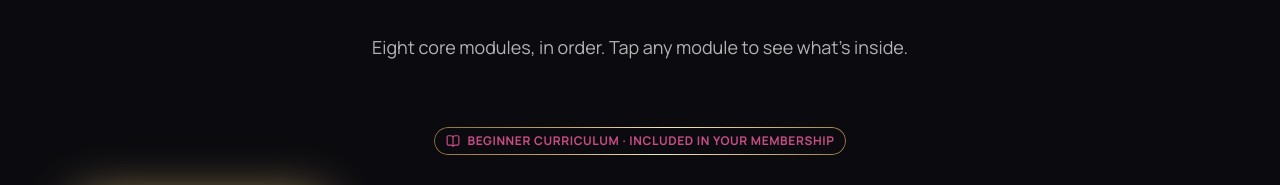
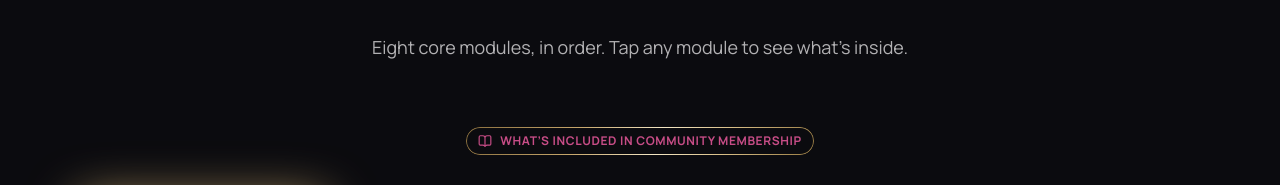
Before and after one commit to theprofitpenthouse-community/TheProfitPenthouse, a React (Vite) app: page / in a window 1280 px wide. Shown: the part 3350-3535 px from the top of the page. Built offline with nearby package versions, Linux system fonts and the light colour scheme.

Commit message:
Curriculum label: What's included in Community membership
Co-Authored-By: Claude Opus 5.5 <noreply@anthropic.com>
Claude-Session: https://claude.ai/code/session_016gxHeuEf72KyR5fTW7GLdD

```diff
--- a/src/components/Learn.tsx
+++ b/src/components/Learn.tsx
@@ -23,7 +23,7 @@ export function Curriculum() {
         sub="Eight core modules, in order. Tap any module to see what’s inside."
       />
       <div className="mb-8 flex flex-wrap justify-center gap-3 text-xs font-bold uppercase tracking-wider">
-        <span className="relative inline-flex items-center gap-2 rounded-full foil-ring px-3 py-1.5 text-blush"><BookOpen size={14} aria-hidden /> Beginner curriculum · Included in your membership</span>
+        <span className="relative inline-flex items-center gap-2 rounded-full foil-ring px-3 py-1.5 text-blush"><BookOpen size={14} aria-hidden /> What’s included in Community membership</span>
               </div>
       <ol className="grid items-start gap-4 sm:grid-cols-2 lg:grid-cols-4">
         {modules.map(({ icon: Icon, title, short, topics }, i) => {
```
